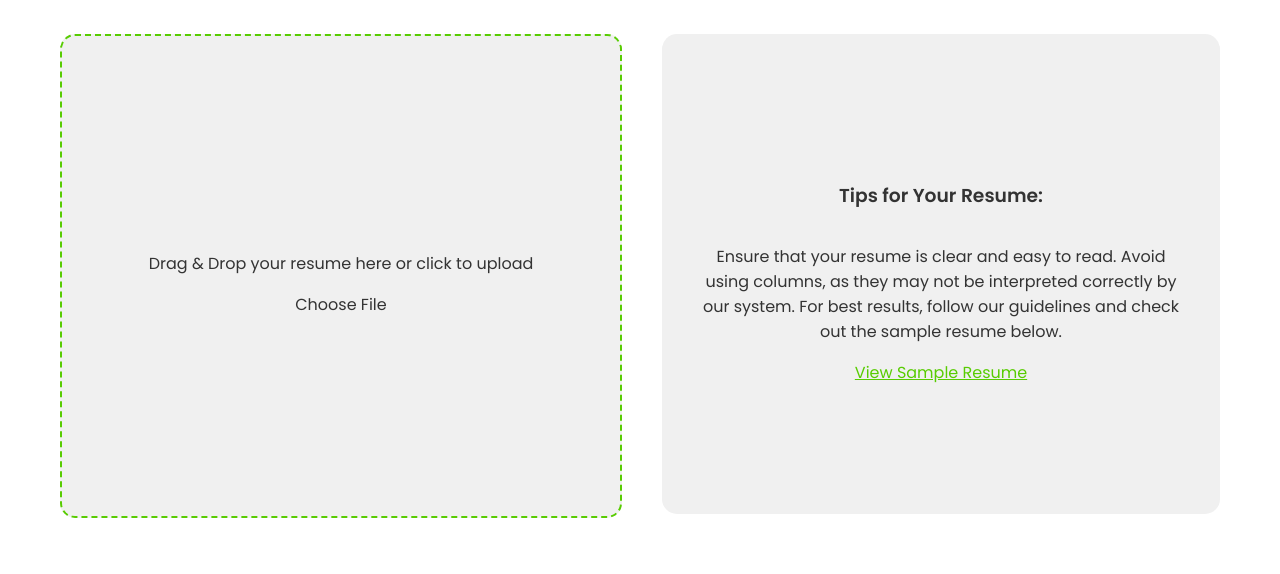
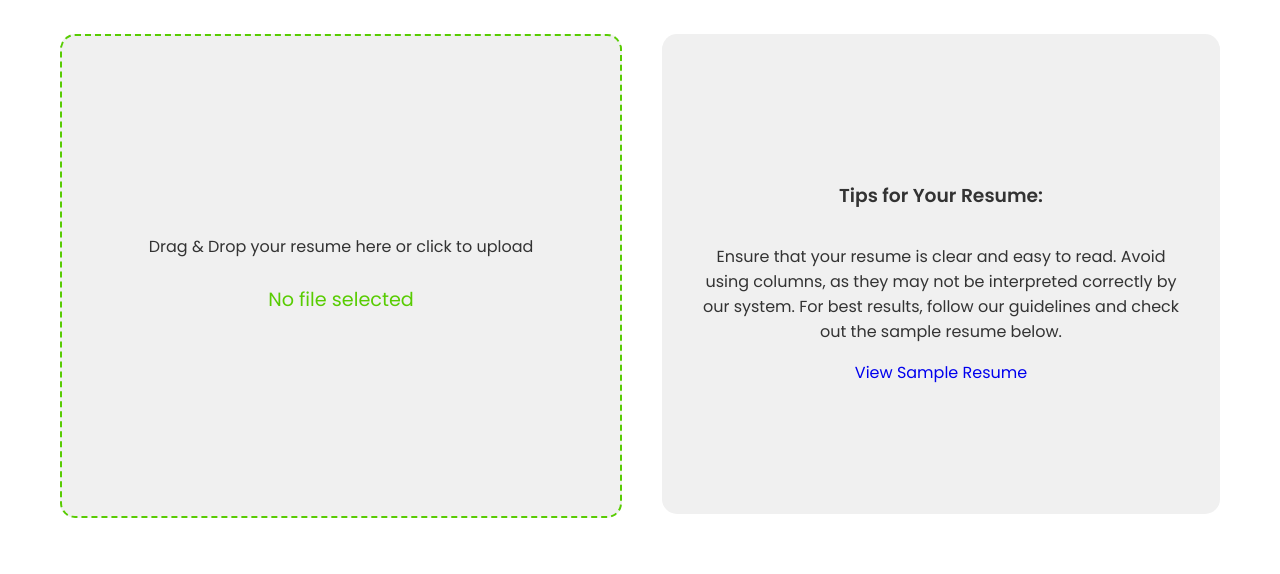
Before and after one commit to blackspider-ops/hackpsu, a Flask app: page /upload_resume in a window 1280 px wide. Shown: the part 209-783 px from the top of the page. Run offline with Flask 3, Linux system fonts and the light colour scheme.

Commit message:
fixed file paths in template

```diff
--- a/Zoodu/scripts/app.py
+++ b/Zoodu/app.py
@@ -17,7 +17,7 @@ def home():
 # Route for the about page
 @app.route('/about_us')
 def about_us():
-    return render_template('about_us.html')
+    return render_template('templates/about_us.html')
 
 # Route to handle form submissions (e.g., user signup or resume upload)
 @app.route('/signup', methods=['GET', 'POST'])
@@ -50,4 +50,4 @@ def result():
     return render_template('result.html')
 
 if __name__ == '__main__':
-    app.run(debug=True)
+    app.run(debug=True, port=7896)
--- a/Zoodu/templates/result.html
+++ b/Zoodu/templates/result.html
@@ -122,7 +122,7 @@
                     <p style="font-size: 1.2rem; text-align: left;">Welcome to Zoodu! Here you can explore your career opportunities and take the next steps towards your future. Let us guide you in achieving your goals with personalized options and support.</p>
                 </div>
                 <div style="flex: 1; text-align: center;">
-                    <img src="resultzoodu.png" alt="Zoodu Result Image" style="width: 250px; height: auto; margin-top: 60px;">
+                    <img src="../static/images/Mascot/resultzoodu.png" alt="Zoodu Result Image" style="width: 250px; height: auto; margin-top: 60px;">
                 </div>
             </div>
             <div class="selectable-boxes">
--- a/Zoodu/templates/resumeupload.html
+++ b/Zoodu/templates/resumeupload.html
@@ -57,10 +57,31 @@
             flex-direction: column;
             align-items: center;
             justify-content: center;
+            cursor: pointer;
+            position: relative; /* Ensure label positioning */
         }
         .left-column:hover {
             background-color: #e8ffe8;
         }
+
+        .left-column label {
+            position: absolute;
+            top: 0;
+            left: 0;
+            right: 0;
+            bottom: 0;
+            width: 100%;
+            height: 100%;
+            display: flex;
+            align-items: center;
+            justify-content: center;
+            cursor: pointer;
+        }
+
+        #resumeInput {
+            display: none;
+        }
+
         .right-column {
             flex: 1;
             padding: 40px;
@@ -70,7 +91,29 @@
             display: flex;
             flex-direction: column;
             justify-content: center;
+            cursor: pointer; /* Add cursor pointer */
+            position: relative; /* Added to ensure label positioning */
         }
+
+        .right-column:hover {
+            background-color: #e8ffe8;
+        }
+
+        /* Make the label for the right column clickable */
+        .right-column label {
+            position: absolute;
+            top: 0;
+            left: 0;
+            right: 0;
+            bottom: 0;
+            width: 100%;
+            height: 100%;
+            display: flex;
+            align-items: center;
+            justify-content: center;
+            cursor: pointer;
+        }
+
         .upload-heading {
             font-size: 3.5rem;
             margin-bottom: 40px;
@@ -89,6 +132,11 @@
         .submit-button:hover {
             transform: scale(1.05);
         }
+        .file-name {
+            margin-top: 10px;
+            font-size: 1.2rem;
+            color: #58CC02;
+        }
         footer {
             margin-top: 40px;
             width: 100%;
@@ -106,15 +154,20 @@
         <div class="content">
             <h1 class="upload-heading">Upload Resume</h1>
             <div class="columns">
+                <!-- Left Column -->
                 <div class="left-column">
                     <p>Drag & Drop your resume here or click to upload</p>
-                    <input type="file" accept="application/pdf" id="resumeInput" style="display:none">
-                    <label for="resumeInput" style="cursor:pointer;">Choose File</label>
+                    <input type="file" accept="application/pdf" id="resumeInput">
+                    <label for="resumeInput"></label> <!-- Label now covers the entire column -->
+                    <p class="file-name" id="fileName">No file selected</p>
                 </div>
+
+                <!-- Right Column -->
                 <div class="right-column">
+                    <label onclick="window.open('../static/files/sample.pdf', '_blank')"></label> <!-- Label now covers the entire right column -->
                     <h3>Tips for Your Resume:</h3>
                     <p>Ensure that your resume is clear and easy to read. Avoid using columns, as they may not be interpreted correctly by our system. For best results, follow our guidelines and check out the sample resume below.</p>
-                    <a href="sample_resume.pdf" target="_blank" style="color: #58CC02;">View Sample Resume</a>
+                    <a href="../static/files/sample.pdf"  style="text-decoration: none;" target="_blank" style="color: #58CC02;">View Sample Resume</a>
                 </div>
             </div>
             <button class="submit-button">Submit</button>
@@ -123,5 +176,16 @@
     <footer>
         © 2024 Zoodu | Empowering students to grow their careers
     </footer>
+
+    <script>
+        const resumeInput = document.getElementById('resumeInput');
+        const fileNameDisplay = document.getElementById('fileName');
+
+        // Listen for file input change
+        resumeInput.addEventListener('change', function() {
+            const fileName = resumeInput.files[0] ? resumeInput.files[0].name : 'No file selected';
+            fileNameDisplay.textContent = fileName;
+        });
+    </script>
 </body>
 </html>
--- a/Zoodu/templates/signup.html
+++ b/Zoodu/templates/signup.html
@@ -71,7 +71,7 @@
             </div>
             <h1 style="font-size: 3rem; text-align: center;">Come Back to Zoodu!</h1>
         </div>
-        <div style="display: flex; justify-content: center; align-items: center; width: 100%;"><img src="emozoodu.png" alt="come back please" style="width: 150px; height: auto;"></div>
+        <div style="display: flex; justify-content: center; align-items: center; width: 100%;"><img src="../static/images/Mascot/emozoodu.png" alt="come back please" style="width: 150px; height: auto;"></div>
     </div>
     <footer>
         © 2024 Zoodu | Empowering students to grow their careers
```
Also changed, not shown: Zoodu/templates/about_us.html (+13 -11 lines), Zoodu/templates/home.html (+72 -29 lines), Zoodu/templates/resume_button.html (+6 -3 lines), Zoodu/static/images/Mascot/Panda_about_us/pandaBLF.png (renamed from Zoodu/Panda_about_us/pandaBLF.png), Zoodu/static/images/Mascot/Panda_about_us/pandaBRF.png (renamed from Zoodu/Panda_about_us/pandaBRF.png), Zoodu/static/images/Mascot/Panda_about_us/pandaTLF.png (renamed from Zoodu/Panda_about_us/pandaTLF.png), 2 other files.
